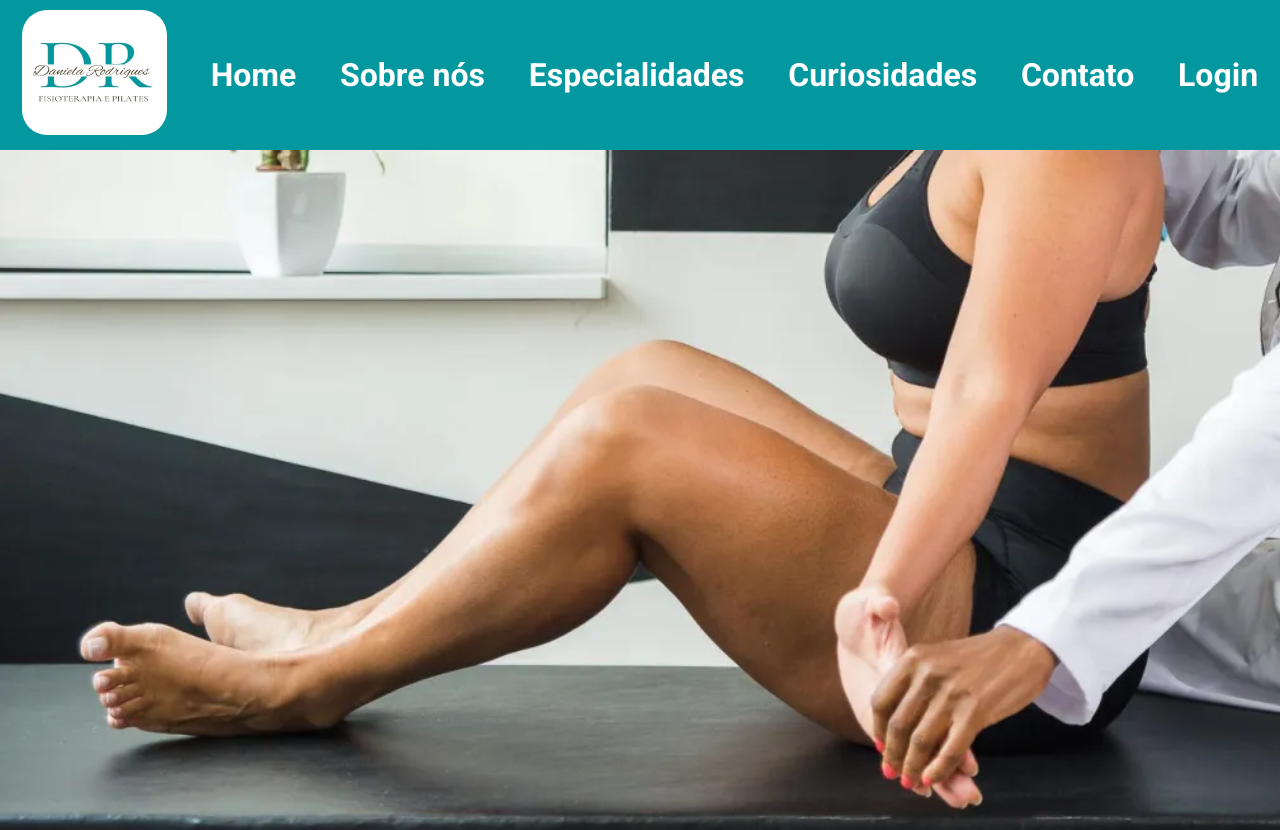
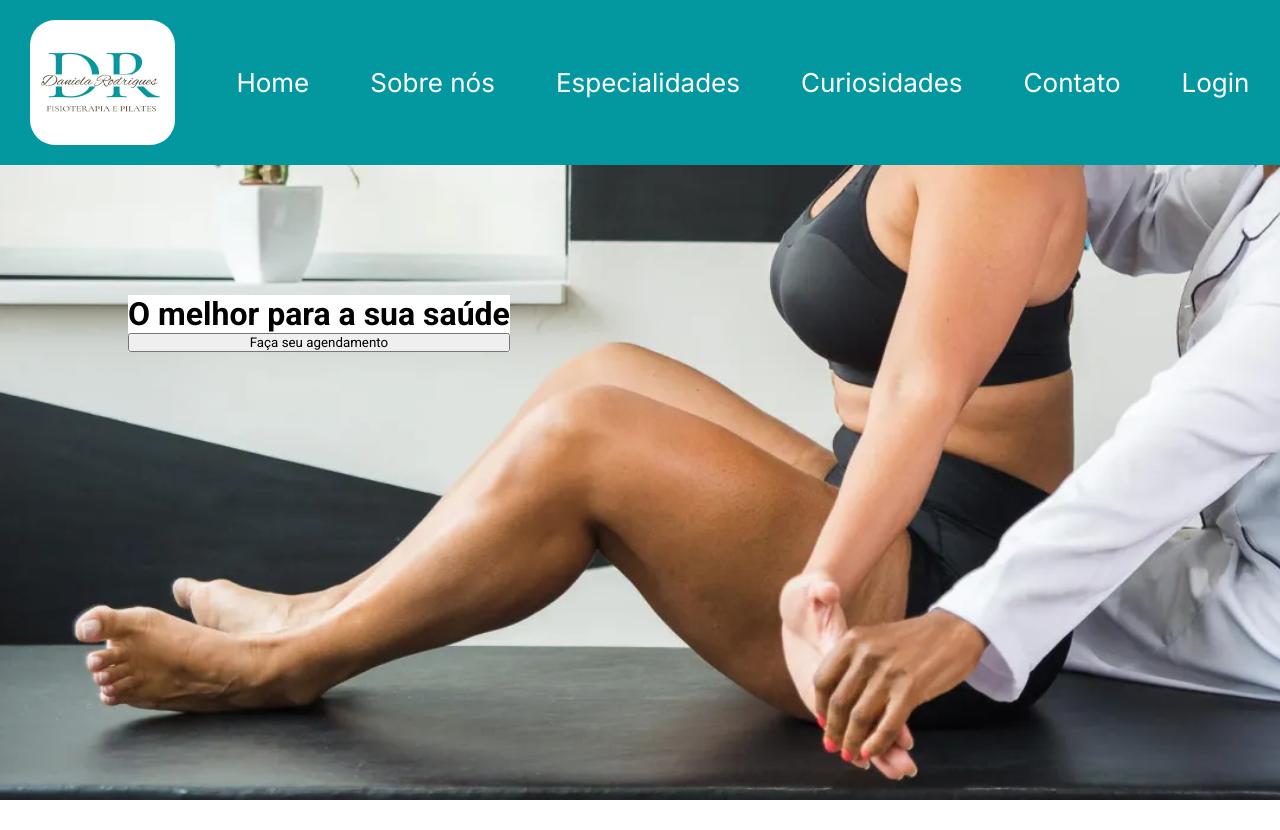
Before and after one commit to viktorortelan/tccKeeh, a React (Create React App) app: page / in a window 1280 px wide. After the commit the page ends 800 px from the top, so only its background shows below. Built offline with nearby package versions, Linux system fonts and the light colour scheme.

Commit message:
el viktor was here (Landipage)

```diff
--- a/src/components/cabecalho/index.jsx
+++ b/src/components/cabecalho/index.jsx
@@ -0,0 +1,62 @@
+import './index.scss';
+import { Link } from 'react-router-dom';
+
+
+export default function Cabecalho(){
+    return(
+        <div className="cabecalho">
+             <div className="menu">
+
+<Link className="picons">
+
+    <svg id='icons' xmlns="http://www.w3.org/2000/svg" width="50" height="50" fill="#08B4AC" class="bi bi-people-fill" viewBox="0 0 16 16">
+    <path d="M7 14s-1 0-1-1 1-4 5-4 5 3 5 4-1 1-1 1zm4-6a3 3 0 1 0 0-6 3 3 0 0 0 0 6m-5.784 6A2.24 2.24 0 0 1 5 13c0-1.355.68-2.75 1.936-3.72A6.3 6.3 0 0 0 5 9c-4 0-5 3-5 4s1 1 1 1zM4.5 8a2.5 2.5 0 1 0 0-5 2.5 2.5 0 0 0 0 5"/>
+    </svg>
+
+    <h1> Cliente </h1>
+</Link>
+
+<div className="picons">
+
+    <svg id='icons' xmlns="http://www.w3.org/2000/svg" width="50" height="50" fill="#08B4AC" class="bi bi-clipboard" viewBox="0 0 16 16">
+    <path d="M4 1.5H3a2 2 0 0 0-2 2V14a2 2 0 0 0 2 2h10a2 2 0 0 0 2-2V3.5a2 2 0 0 0-2-2h-1v1h1a1 1 0 0 1 1 1V14a1 1 0 0 1-1 1H3a1 1 0 0 1-1-1V3.5a1 1 0 0 1 1-1h1z"/>
+    <path d="M9.5 1a.5.5 0 0 1 .5.5v1a.5.5 0 0 1-.5.5h-3a.5.5 0 0 1-.5-.5v-1a.5.5 0 0 1 .5-.5zm-3-1A1.5 1.5 0 0 0 5 1.5v1A1.5 1.5 0 0 0 6.5 4h3A1.5 1.5 0 0 0 11 2.5v-1A1.5 1.5 0 0 0 9.5 0z"/>
+    </svg>
+
+    <h1> Relatorio </h1>
+</div>
+
+<div className="picons">
+
+    <svg id='icons' xmlns="http://www.w3.org/2000/svg" width="50" height="50" fill="#08B4AC" class="bi bi-calendar" viewBox="0 0 16 16">
+    <path d="M3.5 0a.5.5 0 0 1 .5.5V1h8V.5a.5.5 0 0 1 1 0V1h1a2 2 0 0 1 2 2v11a2 2 0 0 1-2 2H2a2 2 0 0 1-2-2V3a2 2 0 0 1 2-2h1V.5a.5.5 0 0 1 .5-.5M1 4v10a1 1 0 0 0 1 1h12a1 1 0 0 0 1-1V4z"/>
+    </svg>
+
+    <h1> Agenda </h1>
+</div>
+
+<div className="picons">
+
+    <svg id='icons' xmlns="http://www.w3.org/2000/svg" width="50" height="50" fill="#08B4AC" class="bi bi-currency-dollar" viewBox="0 0 16 16">
+    <path d="M4 10.781c.148 1.667 1.513 2.85 3.591 3.003V15h1.043v-1.216c2.27-.179 3.678-1.438 3.678-3.3 0-1.59-.947-2.51-2.956-3.028l-.722-.187V3.467c1.122.11 1.879.714 2.07 1.616h1.47c-.166-1.6-1.54-2.748-3.54-2.875V1H7.591v1.233c-1.939.23-3.27 1.472-3.27 3.156 0 1.454.966 2.483 2.661 2.917l.61.162v4.031c-1.149-.17-1.94-.8-2.131-1.718zm3.391-3.836c-1.043-.263-1.6-.825-1.6-1.616 0-.944.704-1.641 1.8-1.828v3.495l-.2-.05zm1.591 1.872c1.287.323 1.852.859 1.852 1.769 0 1.097-.826 1.828-2.2 1.939V8.73z"/>
+    </svg>
+
+    <h1> Finanças </h1>
+
+</div>
+
+<div className="picons">
+
+    <svg id='icons' xmlns="http://www.w3.org/2000/svg" width="50" height="50" fill="#08B4AC" class="bi bi-pencil-square" viewBox="0 0 16 16">
+    <path d="M15.502 1.94a.5.5 0 0 1 0 .706L14.459 3.69l-2-2L13.502.646a.5.5 0 0 1 .707 0l1.293 1.293zm-1.75 2.456-2-2L4.939 9.21a.5.5 0 0 0-.121.196l-.805 2.414a.25.25 0 0 0 .316.316l2.414-.805a.5.5 0 0 0 .196-.12l6.813-6.814z"/>
+    <path fill-rule="evenodd" d="M1 13.5A1.5 1.5 0 0 0 2.5 15h11a1.5 1.5 0 0 0 1.5-1.5v-6a.5.5 0 0 0-1 0v6a.5.5 0 0 1-.5.5h-11a.5.5 0 0 1-.5-.5v-11a.5.5 0 0 1 .5-.5H9a.5.5 0 0 0 0-1H2.5A1.5 1.5 0 0 0 1 2.5z"/>
+    </svg>
+
+    <h1> Config </h1>
+</div>
+</div>
+
+
+        </div>
+    )
+}
--- a/src/components/cabecalho/index.scss
+++ b/src/components/cabecalho/index.scss
@@ -0,0 +1,36 @@
+
+    .menu{
+        display: flex;
+        flex-direction: column ;
+        background-color: #001429;
+        padding-top: 15px;
+        width: 100%;
+        height: 100vh;
+        border-radius: 0px 0px 0px 0px;
+
+        .picons {
+            display: flex;
+            flex-direction: column;
+            justify-content: center;
+            cursor: pointer;
+            align-items: center;
+            height: 150px;
+            transition: .3s;
+            width: 100%;
+            text-decoration: none;
+
+            img{
+                background-color: #08B4AC;
+            }
+
+            h1{
+                font: 400 28px Roboto ;
+                color: #08B4AC;
+
+            }
+        }
+        .picons:hover{
+            background-color: #08b4abaf;
+
+        }
+    }
--- a/src/components/cards/index.jsx
+++ b/src/components/cards/index.jsx
@@ -2,25 +2,25 @@ import { useState } from "react";
 import './index.scss';
 
 export default function Card(props) {
-    const [exibir, setExibir] = useState(true);
+    const [exibir, setExibir] = useState(false);
 
     const mostrar = () => {
         setExibir(!exibir);
     };
 
-    const [exibi, setExibi] = useState(true);
+    const [exibi, setExibi] = useState(false);
 
     const colocar = () => {
         setExibi(!exibi);
     };
 
-    const [visualizar, setVisualizar] = useState(true);
+    const [visualizar, setVisualizar] = useState(false);
 
     const endereco = () => {
         setVisualizar (!visualizar);
     }
 
-    const [coloca, setColoca] = useState(true);
+    const [coloca, setColoca] = useState(false);
 
     const enderec = () => {
         setColoca(!coloca);
--- a/src/components/cards/index.scss
+++ b/src/components/cards/index.scss
@@ -150,6 +150,7 @@
             display: flex;
             flex-direction: row;
             justify-content: space-around;
+
             width: 100%;
 
 
--- a/src/index.scss
+++ b/src/index.scss
@@ -1,5 +1,5 @@
 @import url('https://fonts.googleapis.com/css2?family=Roboto:ital,wght@0,100;0,300;0,400;0,500;0,700;0,900;1,100;1,300;1,400;1,500;1,700;1,900&display=swap');
-
+@import url('https://fonts.googleapis.com/css2?family=Inter:ital,opsz,wght@0,14..32,100..900;1,14..32,100..900&display=swap');
 *{
   margin: 0;
   padding: 0;
--- a/src/pages/home/index.scss
+++ b/src/pages/home/index.scss
@@ -6,56 +6,16 @@
 
     background-color: #F9F4F4;
 
-    .menu{
-        display: flex;
-        flex-direction: column ;
-        background-color: #001429;
-        padding-top: 15px;
-        width: 11%;
-        height: 100vh;
-        border-radius: 0px 0px 0px 0px;
-
-        .picons {
-            display: flex;
-            flex-direction: column;
-            justify-content: center;
-            cursor: pointer;
-            align-items: center;
-            height: 150px;
-            transition: .3s;
-            width: 100%;
-            text-decoration: none;
-
-            img{
-                background-color: #08B4AC;
-            }
-
-            h1{
-                font: 400 28px Roboto ;
-                color: #08B4AC;
-
-            }
-        }
-        .picons:hover{
-            background-color: #08b4abaf;
-
-        }
-    }
 
 
+  .all {
+    display: flex;
+    flex-direction: row;
+    width: 100%;
+    height: 100vh;
 
-    .people{
-
-        display: flex;
-        flex-direction: column;
-        height: 40%;
-        padding: 35px;
-        justify-content: space-around;
-        .arrumar{
-            background-color: #D9D9D9;
-            border-radius: 50%;
-            padding: 20px;
-        }
+    .esquerda{
+        width: 10%;
     }
 
     .card{
@@ -64,7 +24,7 @@
          justify-content: center;
          align-items: center;
          height: 100vh;
-        width: 100%;
+         width: 70%;
 
          .cards{
              height: 85vh;
@@ -79,6 +39,25 @@
      }
 
 
+     .people{
+
+        display: flex;
+        flex-direction: column;
+        align-items: center;
+        height: 100vh;
+        width: 20%;
+        justify-content: flex-start;
+        padding: 10% 20px;
+        .arrumar{
+            background-color: #D9D9D9;
+            border-radius: 50%;
+            padding: 20px;
+        }
+    }
+  }
+
+
+
 
 
 }
--- a/src/pages/landingpage/index.jsx
+++ b/src/pages/landingpage/index.jsx
@@ -20,7 +20,17 @@ export default function Landingpage () {
 
 
 
-            <div className="banner" style={{backgroundImage: `URL(${imagem})`}}> </div>
+            <div className="banner" style={{backgroundImage: `URL(${imagem})`}}>
+
+                <div className='protecao'>
+                    <div className="car">
+                        <h1> O melhor para a sua saúde</h1>
+
+                        <button> Faça seu agendamento</button>
+
+                    </div>
+                </div>
+             </div>
         </div>
     )
 }
--- a/src/pages/landingpage/index.scss
+++ b/src/pages/landingpage/index.scss
@@ -1,16 +1,37 @@
 .landpage{
+display: flex;
+flex-direction: column;
+align-items: center;
+height: 100vh;
+width: 100%;
+
 
     .banner{
         width: 100%;
         height: 680px;
         background-size: cover;
+        .protecao{
+            display: flex;
+            flex-direction: row;
+            justify-content: flex-start;
+            padding-left: 10%;
+            align-items: center;
+            height: 50%;
+
+            .car{
+                display: flex;
+                flex-direction: column;
+                background-color: #fff;
+
+                }
+        }
     }
     .cabecalho{
         display: flex;
         flex-direction: row;
         justify-content: space-around;
         background-color: #03989F;
-        height: 150px;
+        padding: 20px 0px;
         width: 100%;
 
         img{
@@ -19,7 +40,6 @@
             align-items: center;
             height: 125px;
             width: 145px;
-            margin-top: 10px;
             border-radius: 25px;
 
         }
@@ -29,8 +49,11 @@
             justify-content: center;
             align-items: center;
             color: #fff;
+            font: 400 26px inter;
         }
 
 
     }
+
+
 }
--- a/src/pages/telaLogin/index.jsx
+++ b/src/pages/telaLogin/index.jsx
@@ -9,6 +9,12 @@ export default function TelaLogin() {
     return(
         <div className="telaLogin">
             <div className="all">
+
+                <div className="direita">
+                    <div className="centro">
+                        <img src="/assets/image/logo.png" alt="logo" />
+                    </div>
+                </div>
                 <div className="esquerda">
                     <div className="card">
                         <h1>Login</h1>
@@ -26,11 +32,6 @@ export default function TelaLogin() {
                                 <img id='cadeado' src="/assets/image/lock-fill.svg" alt="envelope" />
                            </div>
                         </div>
-                    </div>
-                </div>
-                <div className="direita">
-                    <div className="centro">
-                        <img src="/assets/image/logo.png" alt="logo" />
                     </div>
                 </div>
             </div>
--- a/src/pages/telaLogin/index.scss
+++ b/src/pages/telaLogin/index.scss
@@ -159,7 +159,7 @@
         .dois{
             display: flex;
             flex-direction: column;
-            margin-left: -120px;
+            margin-left: -20px;
 
             h1{
                 font: 400 30px roboto;
--- a/src/rotas.jsx
+++ b/src/rotas.jsx
@@ -1,13 +1,16 @@
 
 import Landingpage from "./pages/landingpage";
 import TelaLogin from "./pages/telaLogin";
+import Home from "./pages/home";
 import { BrowserRouter, Routes, Route } from "react-router-dom";
+
 
 export default function Rotas() {
     return (
         <BrowserRouter>
             <Routes>
                 <Route path="/" element={<Landingpage/>}/>
+                <Route path="/home" element={<Home/>}/>
                 <Route path="/telaLogin" element={<TelaLogin/>}/>
             </Routes>
         </BrowserRouter>
```
Also changed, not shown: src/pages/home/index.jsx (+5 -61 lines). Lines whose indentation alone changed are shown as unchanged.
